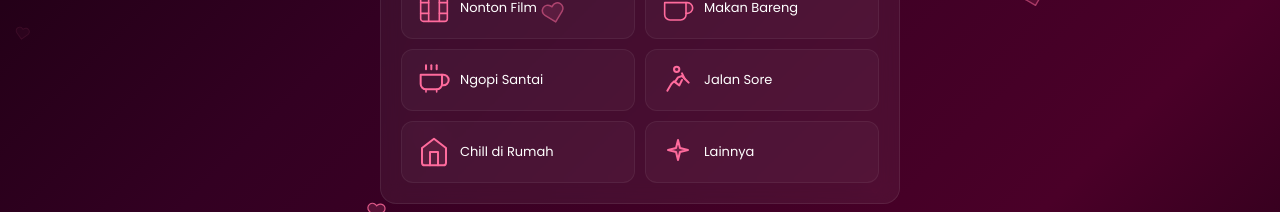
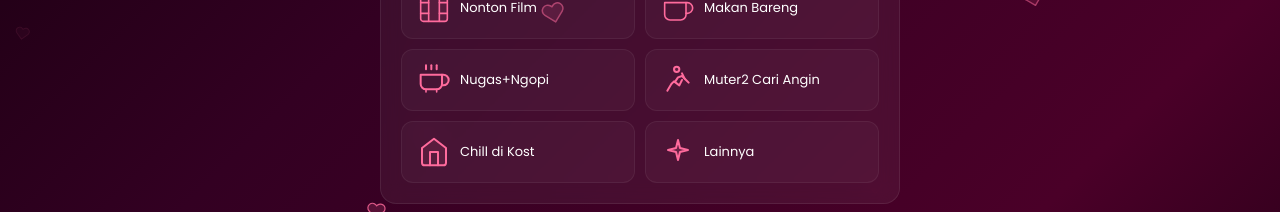
Before and after one commit to rafligamteng02/apologize, a React (Vite) app: page / in a window 1280 px wide. Shown: the part 254-466 px from the top of the page. Built offline with nearby package versions, Linux system fonts and the light colour scheme.

Commit message:
update label aktivitas di halaman home

```diff
--- a/src/pages/Home.jsx
+++ b/src/pages/Home.jsx
@@ -12,9 +12,9 @@ import {
 const activities = [
   { id: "nonton", label: "Nonton Film", icon: <FilmIcon size={32} /> },
   { id: "makan", label: "Makan Bareng", icon: <FoodIcon size={32} /> },
-  { id: "ngopi", label: "Ngopi Santai", icon: <CoffeeIcon size={32} /> },
-  { id: "jalan", label: "Jalan Sore", icon: <WalkIcon size={32} /> },
-  { id: "chill", label: "Chill di Rumah", icon: <HomeIconSvg size={32} color="#ff6b9d" /> },
+  { id: "ngopi", label: "Nugas+Ngopi", icon: <CoffeeIcon size={32} /> },
+  { id: "jalan", label: "Muter2 Cari Angin", icon: <WalkIcon size={32} /> },
+  { id: "chill", label: "Chill di Kost", icon: <HomeIconSvg size={32} color="#ff6b9d" /> },
   { id: "lainnya", label: "Lainnya", icon: <SparkleIcon size={32} /> },
 ]
 
```
